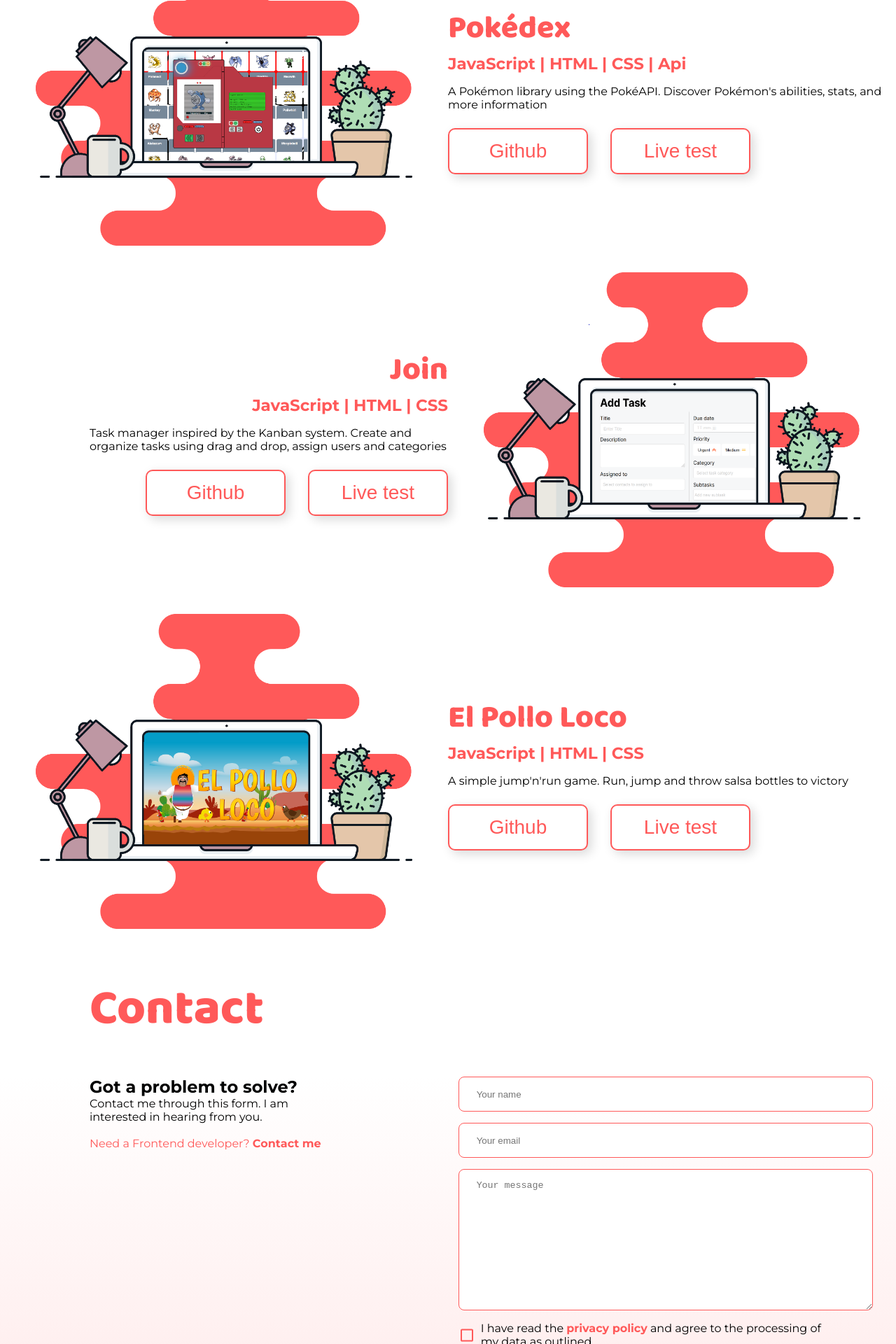
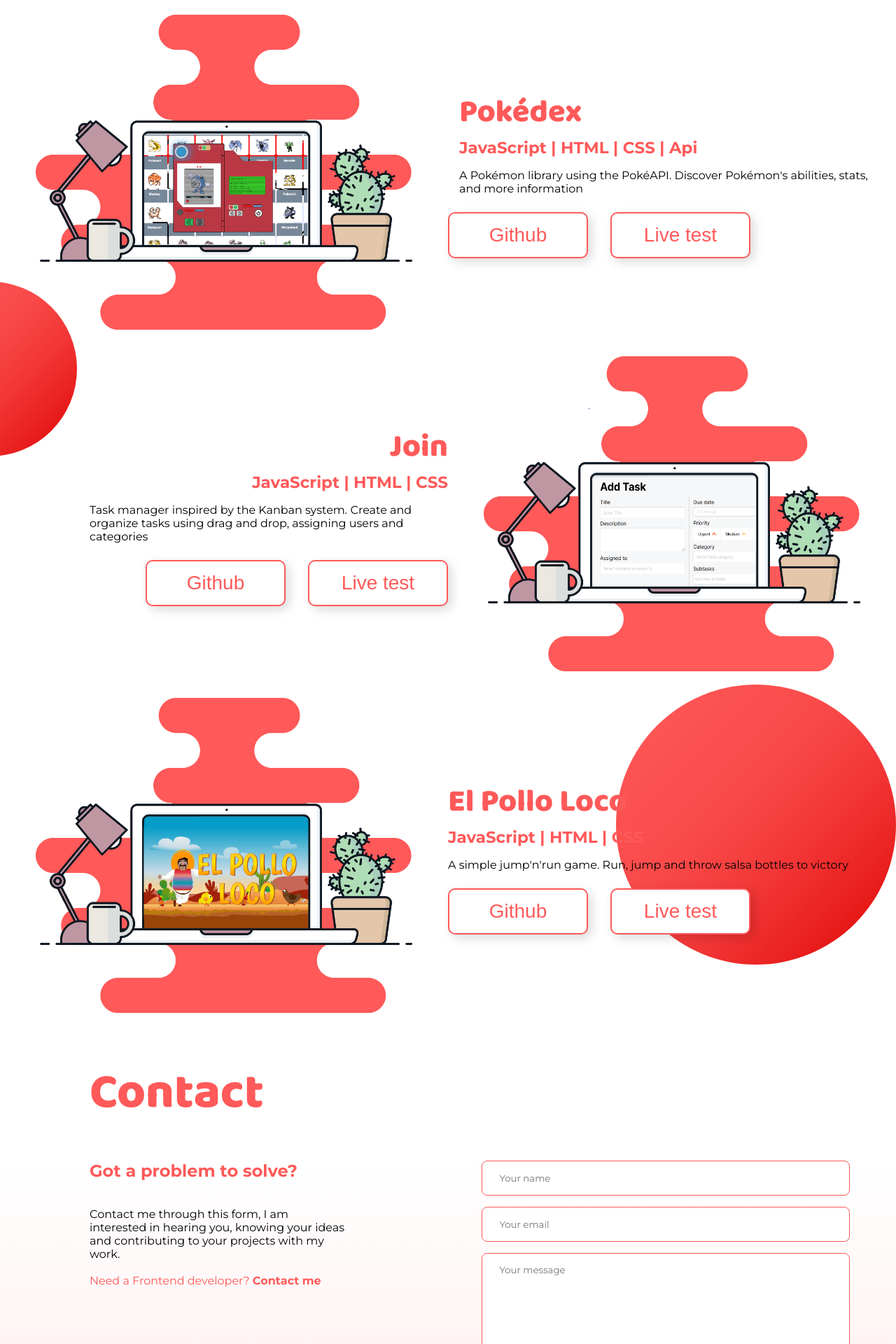
Before and after one commit to OliverHaerle/Portfolio, an Angular app: page / in a window 1280 px wide. Shown: the part 2340-4260 px from the top of the page at 70% size. Built offline with nearby package versions, Linux system fonts and the light colour scheme.

Commit message:
added custom resize handle

```diff
--- a/src/app/contact/contact.component.html
+++ b/src/app/contact/contact.component.html
@@ -2,8 +2,9 @@
 
 <section class="fontMontserrat">
     <div class="left-side">
-        <h2> Got a problem to solve? </h2>
-        <p> Contact me through this form. I am interested in hearing from you. <br><br> </p>
+        <h2> Got a problem to solve? </h2> <br><br>
+        <p> Contact me through this form, I am interested in hearing you, knowing your ideas and contributing to your
+            projects with my work. <br><br> </p>
         <p class="red-p"> Need a Frontend developer? <b> Contact me </b></p>
     </div>
 
@@ -17,6 +18,7 @@
 
         <textarea class="message-container" placeholder="Your message" type="text" name="message" required
             #messageField></textarea>
+
 
         <div class="privacy-container">
             <div class="box-and-note">
--- a/src/app/contact/contact.component.scss
+++ b/src/app/contact/contact.component.scss
@@ -21,6 +21,10 @@
     margin-right: 10vw;
     display: flex;
     flex-direction: column;
+
+    h2 {
+        color: $primary-color;
+    }
 }
 
 .red-p {
@@ -62,16 +66,40 @@
     }
 }
 
-.name-container,
-.email-container,
-.message-container {
-    max-width: 800px;
-    width: 90%;
+.textarea-container {
+    position: relative;
+    width: 800px;
+}
+
+
+textarea {
+    resize: both;
+    height: 202px;
+    padding: 15px 25px;
+    gap: 10px;
+    background-image: url('../../assets/img/textarea-icon.svg');
+    background-repeat: no-repeat;
+    background-position: bottom 10px right 10px;
+    background: 0 6.1px 6.1px 0;
+    background-size: 16px;
+}
+
+textarea::-webkit-resizer {
+    display: none;
+}
+
+textarea::-moz-resizer {
+    display: none;
+}
+
+textarea::-ms-resizer {
+    display: none;
 }
 
 input,
 textarea {
     width: 80%;
+    max-width: 800px;
     border: 1px solid $primary-color;
     border-radius: 8px;
 
@@ -83,17 +111,9 @@
     &:focus {
         outline: none;
         border: 1px solid $primary-color;
-        /* Set border style for active state */
     }
 }
 
-textarea {
-    display: flex;
-    height: 202px;
-    padding: 15px 25px;
-    align-items: flex-start;
-    gap: 10px;
-}
 
 input {
     display: flex;
@@ -155,7 +175,7 @@
 }
 
 .showPrivacyCheck {
-  color: $primary-color;
+    color: $primary-color;
 }
 
 .flyIn {
@@ -166,6 +186,26 @@
 .flyOut {
     transform: translateX(200vw);
     transition: transform 0.2s ease-in;
+}
+
+textarea,
+input::-webkit-input-placeholder {
+    font-family: 'Montserrat', 'Gill Sans', 'Gill Sans MT', 'Trebuchet MS', sans-serif;
+}
+
+textarea,
+input:-ms-input-placeholder {
+    font-family: 'Montserrat', 'Gill Sans', 'Gill Sans MT', 'Trebuchet MS', sans-serif;
+}
+
+textarea,
+input:-moz-placeholder {
+    font-family: 'Montserrat', 'Gill Sans', 'Gill Sans MT', 'Trebuchet MS', sans-serif;
+}
+
+textarea,
+input::-moz-placeholder {
+    font-family: 'Montserrat', 'Gill Sans', 'Gill Sans MT', 'Trebuchet MS', sans-serif;
 }
 
 @media (max-height: 780px) {
--- a/src/app/join/join.component.html
+++ b/src/app/join/join.component.html
@@ -5,7 +5,7 @@
         <h2 class="fontBaloo"> Join </h2>
         <h3 class="fontMontserrat"> JavaScript | HTML | CSS </h3>
         <p class="fontMontserrat"> Task manager inspired by the Kanban system. Create and organize tasks using drag and
-            drop, assign users and categories</p>
+            drop, assigning users and categories</p>
         <div class="button-container">
             <a href="https://github.com/OliverHaerle/Pok-dex---final" target="_blank"><button> Github </button></a>
             <a href={{liveLink}} target="_blank"><button>Live test</button></a>
@@ -14,9 +14,12 @@
 
 
     <a class="img-container" href={{liveLink}} target="_blank">
-            <img src="../../assets/img/project-screenshots/join-template.png">
+        <img src="../../assets/img/project-screenshots/join-template.png">
     </a>
 
+    <div class="dot1">
+        <div></div>
+    </div>
 
 
 </section>
--- a/src/app/join/join.component.scss
+++ b/src/app/join/join.component.scss
@@ -1,9 +1,12 @@
 $primary-color: #FF5959;
+$ending-color-dot: #DE0000;
+
 
 section {
     height: 61vh;
     // width: 100vw;
     display: flex;
+    position: relative;
 }
 
 .img-container {
@@ -11,6 +14,7 @@
     display: flex;
     justify-content: center;
     align-items: center;
+    position: relative;
 }
 
 img {
@@ -75,6 +79,23 @@
             transition: color 600ms cubic-bezier(0.48, 0, 0.12, 1);
             color: white;
         }
+    }
+}
+
+.dot1 {
+    display: flex;
+    justify-content: flex-end;
+    position: absolute;
+    width: 100%;
+    top: 100%;
+    overflow-x: hidden;
+
+    div {
+        height: 50vh;
+        width: 50vh;
+        background: linear-gradient(135deg, $primary-color, 70%, $ending-color-dot);
+        border-radius: 100vw;
+        z-index: -1;
     }
 }
 
@@ -173,6 +194,7 @@
         h3 {
             font-size: 20px;
         }
+
         button {
             width: 130px;
             font-size: 16px;
--- a/src/app/my-work/my-work.component.html
+++ b/src/app/my-work/my-work.component.html
@@ -12,14 +12,8 @@
         <p class="fontMontserrat"> Feel free to try out my latest development projects and look into their code. </p>
     </div>
 
-
-    <!-- dots
-    <div class="dot1">
+    <div class="dot2">
         <div></div>
     </div>
 
-    <div class="dot2">
-        <div></div>
-    </div> -->
-
 </section>
--- a/src/app/my-work/my-work.component.scss
+++ b/src/app/my-work/my-work.component.scss
@@ -9,6 +9,7 @@
     width: 100vw;
     max-width: 100%;
     position: relative;
+    margin-bottom: 120px;
 }
 
 .container {
@@ -38,49 +39,51 @@
 }
 
 
-// .dot1 {
-//     position: absolute;
-//     width: 95%;
-//     display: flex;
-//     justify-content: center;
-//     top: 0px;
-//     left: 5%;
-
-//     div {
-//         height: 80px;
-//         width: 80px;
-//         background: linear-gradient(135deg, $primary-color, 70%, $ending-color-dot);
-//         border-radius: 100vw;
-//         z-index: -1;
-//     }
-// }
-
 .dot2 {
     position: absolute;
     width: 95%;
     display: flex;
     justify-content: flex-end;
-    top: 3vh;
+    top: 15vh;
     right: 15%;
 
     div {
-        height: 16vh;
-        width: 16vh;
+        height: 18vh;
+        width: 18vh;
         background: linear-gradient(135deg, $primary-color, 70%, $ending-color-dot);
         border-radius: 100vw;
         z-index: -1;
     }
 }
 
-@media(max-width: 850px) {
-    .dot1 {
-        left: 10%;
+@media(max-width: 1220px) {
+    .dot2 {
+        right: 4%;
+    }
+}
+
+@media(max-width: 1060px) {
+    .dot2 {
+        right: 10%;
+        top: 35vh;
+
         div {
-            height: 50px;
-            width: 50px;
+            height: 10vh;
+            width: 10vh;
         }
     }
 }
+
+@media(max-width: 870px) {
+    .dot1 {
+        justify-content: center;
+        div {
+            margin-left: 40%;
+        }
+    }
+}
+
+
 
 @media(max-width: 360px) {
     h1 {
--- a/src/app/pokedex/pokedex.component.html
+++ b/src/app/pokedex/pokedex.component.html
@@ -16,4 +16,8 @@
         </div>
     </div>
 
+    <div class="dot1">
+        <div></div>
+    </div>
+
 </section>
--- a/src/app/pokedex/pokedex.component.scss
+++ b/src/app/pokedex/pokedex.component.scss
@@ -1,9 +1,11 @@
 $primary-color: #FF5959;
+$ending-color-dot: #DE0000;
 
 section {
     height: 61vh;
     // width: 100vw;
     display: flex;
+    position: relative;
 }
 
 .img-container {
@@ -32,15 +34,25 @@
     h2 {
         color: $primary-color;
         font-size: 45px;
+        background-color: rgb(255, 255, 255);
+        border-radius: 8px;
+        margin: 0 16px;
     }
 
     h3 {
         color: $primary-color;
         font-size: 23px;
+        background-color: rgb(255, 255, 255);
+        border-radius: 8px;
+        padding: 0 16px;
     }
 
     p {
         margin-top: 16px;
+        background-color: rgb(255, 255, 255);
+        border-radius: 8px;
+        margin-left: 16px;
+        margin-right: 16px;
     }
 }
 
@@ -71,6 +83,22 @@
             transition: color 600ms cubic-bezier(0.48, 0, 0.12, 1);
             color: white;
         }
+    }
+}
+
+.dot1 {
+    display: flex;
+    justify-content: flex-end;
+    position: absolute;
+    top: 400px;
+    left: -140px;
+
+    div {
+        height: 250px;
+        width: 250px;
+        background: linear-gradient(135deg, $primary-color, 70%, $ending-color-dot);
+        border-radius: 100vw;
+        z-index: -1;
     }
 }
 
@@ -117,12 +145,13 @@
     }
 }
 
+
 @media (max-width: 1040px) {
     section {
         flex-direction: column;
         align-items: center;
         height: auto;
-        margin-top:  20px;
+        margin-top: 20px;
     }
 
     .img-container {
@@ -147,6 +176,16 @@
             text-align: center;
         }
     }
+
+    .dot1 {
+
+
+        div {
+            height: 35vh;
+            width: 35vh;
+        }
+    }
+
 }
 
 @media (max-width: 620px) {
@@ -169,6 +208,7 @@
         h3 {
             font-size: 20px;
         }
+
         button {
             width: 130px;
             font-size: 16px;
--- a/src/styles.scss
+++ b/src/styles.scss
@@ -5,7 +5,7 @@
 
 // something makes the page overflow
 body {
-
+    // overflow-x: hidden
 }
 
 $primary-color: #FF5959;
```
Also changed, not shown: src/assets/img/textarea-icon.svg (added).
